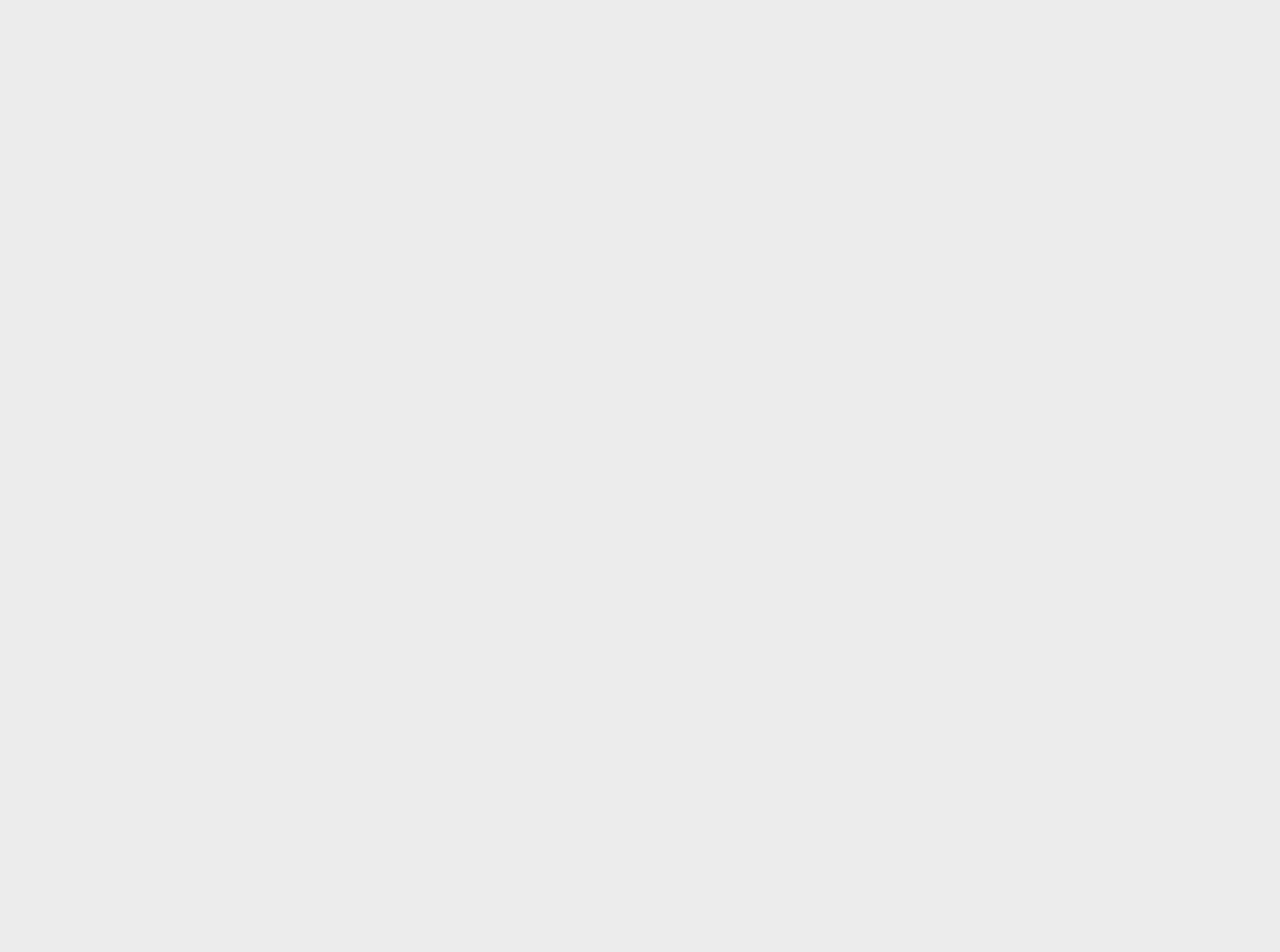
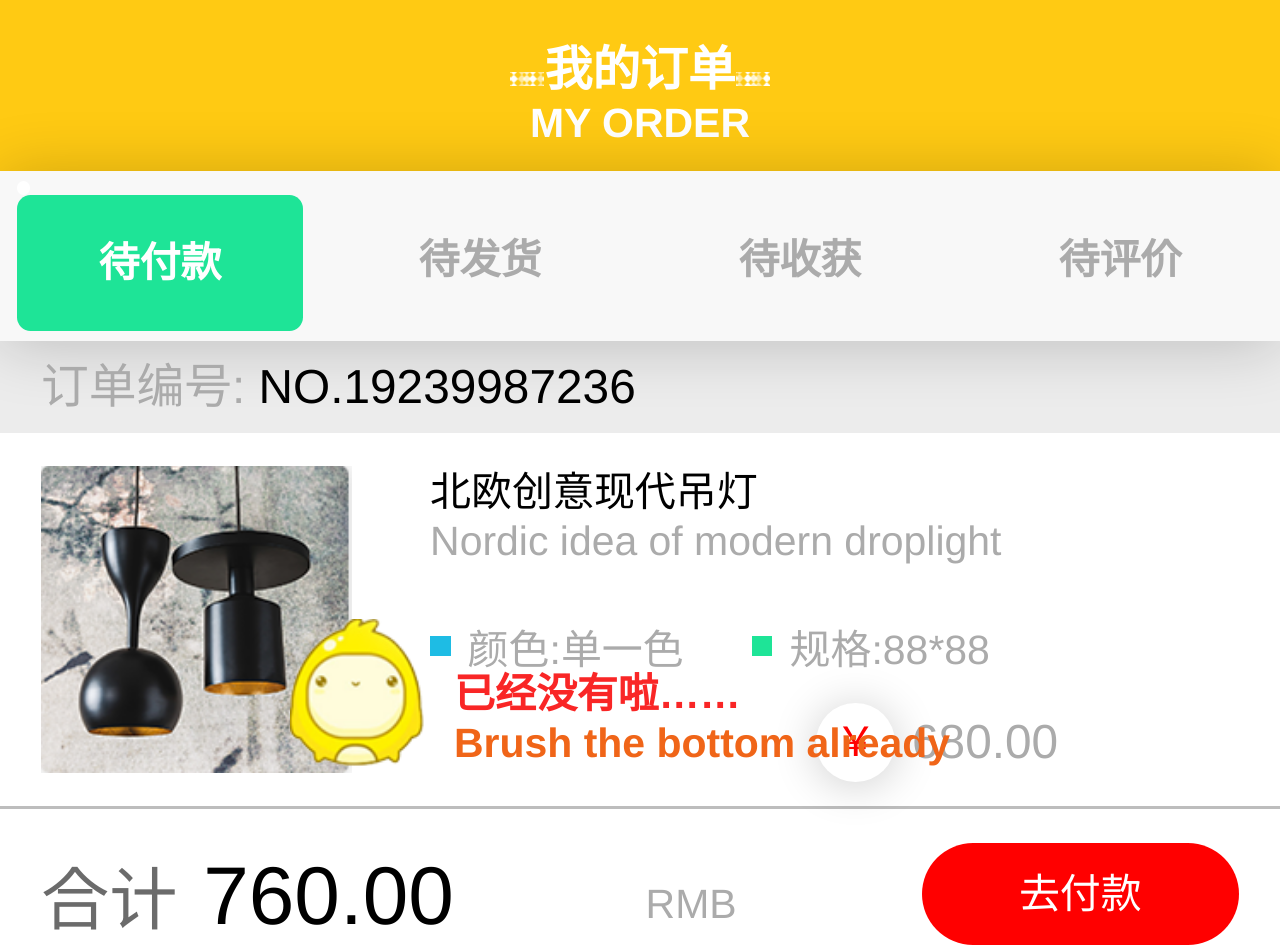
Before and after one commit to innoccent/Universal-Household, a Vue app in the folder index/: page /#/order in a window 1280 px wide. Shown: the top 952 px of the page. Before the commit the page ends 800 px from the top, so only its background shows below. Built offline with nearby package versions, Linux system fonts and the light colour scheme; a small style sheet from the web is missing.

Commit message:
'order+address+detail+me+module'

```diff
--- a/index/src/components/Mode.vue
+++ b/index/src/components/Mode.vue
@@ -2,6 +2,7 @@
     <div>
         <mode_header></mode_header>
         <div class="main">
+            <a href="javascript:;">
                 <div class="main-top">
                     <div class="main-top-main">
                         <div class="main-top-left">
@@ -18,13 +19,16 @@
                         </div>
                     </div>
                 </div>
+            </a>
         </div>
         <mode_list></mode_list>
+        <mode_footer></mode_footer>
     </div>
 </template>
 <script>
     import modeHeader from  './mode/modeHeader.vue'
     import modeList  from  './mode/modeList.vue'
+    import footers from './lib/footer.vue'
     export default{
         data(){
             return {}
@@ -32,6 +36,7 @@
         components:{
             mode_header:modeHeader,
             mode_list:modeList,
+            mode_footer:footers
         }
     }
 </script>
--- /dev/null
+++ b/index/src/components/Order.vue
@@ -0,0 +1,318 @@
+<template>
+    <div  class="order">
+        <meheader></meheader>
+        <div class="box">
+            <ul class="orderlist">
+                <li>
+                    <a href="javascript:;">
+                        <span class="circle"></span>
+                        <h2  :class="{active:state==1}" @click="setState(1)">待付款
+                        </h2>
+                    </a>
+                </li>
+                <li>
+                    <a href="javascript:;">
+                        <h2 :class="{active:state==2}" @click="setState(2)">待发货</h2>
+                    </a>
+
+                </li>
+                <li>
+                    <a href="javascript:;">
+                        <h2 :class="{active:state==3}" @click="setState(3)">待收获</h2>
+                    </a>
+
+                </li>
+                <li>
+                    <a href="javascript:;">
+
+                        <h2 :class="{active:state==4}" @click="setState(4)">待评价</h2>
+
+                    </a>
+
+                </li>
+            </ul>
+            <div class="ordername">
+                <h2>订单编号:    <span>NO.19239987236</span>   </h2>
+            </div>
+            <ul class="orderlistmain">
+                <li>
+                    <ul class="orderpic">
+                       <li class="pic">
+                           <img src="/static/img/nxl_order-1.png" alt="">
+                       </li>
+                        <li class="order-content">
+                            <h2 class="title">北欧创意现代吊灯</h2>
+                            <h3>Nordic idea of modern droplight</h3>
+                            <div class="color">
+                                <div class="color-left">
+                                    <div class="color-1"></div>
+                                    颜色:单一色
+                                </div>
+                                <div class="color-left">
+                                    <div class="color-2"></div>
+                                    规格:88*88
+                                </div>
+                            </div>
+                            <div class="price">
+                                <div class="price-circle">
+                                        ￥
+                                </div>
+                                <div class="pricenum">680.00</div>
+                            </div>
+                        </li>
+                    </ul>
+
+                </li>
+                <div class="pay">
+                    <h2>合计 <span>760.00</span></h2>
+                    <span>RMB</span>
+                    <div class="gopay">去付款</div>
+                </div>
+            </ul>
+
+        </div>
+        <div class="footer">
+            <div class="wawa">
+                <img src="/static/img/nxl_wawa.png" alt="">
+            </div>
+            <div class="wawacontent">
+                <h2>已经没有啦……</h2>
+                <h3>Brush the bottom already</h3>
+            </div>
+        </div>
+    </div>
+</template>
+<script>
+    import meOrder  from './me/meHeader.vue'
+    export default{
+        data(){
+            return {
+                state:1,
+            }
+        },
+        methods:{
+            setState:function (v) {
+                this.state=v;
+            }
+        },
+        components:{
+            meheader:meOrder
+        }
+    }
+</script>
+<style scoped>
+    .box{
+        position: relative;
+        top:0.5rem;
+        left:0;
+    }
+    .orderlist{
+        width:100%;
+        height: 0.5rem;
+        background: #f8f8f8;
+        display: flex;
+        box-shadow: 0 0.01rem 0.19rem rgba(0,0,0,.2);
+    }
+    .orderlist li{
+        width: 25%;
+        height: 100%;
+        display: flex;
+        justify-content:center;
+        align-items: center;
+    }
+    .orderlist li h2{
+        font-size: 0.12rem;
+        color: #ababab;
+        text-align: center;
+    }
+    .orderlist li h2.active{
+        width: 0.84rem;
+        height: 0.4rem;
+        background: #1ee497;
+        color: #fff;
+        text-align: center;
+        line-height: 0.4rem;
+        border-radius: 0.04rem;
+    }
+    .circle{
+        display:flex;
+        width: 0.04rem;
+        height: 0.04rem;
+        border-radius: 50%;
+        background: #fff;
+    }
+    .ordername{
+        width: 100%;
+        height: 0.27rem;
+        padding-left: 0.12rem;
+    }
+    .ordername h2{
+        font-size: 0.14rem;
+        color: #ababab;
+        font-weight: normal;
+        line-height: 0.27rem;
+    }
+    .ordername h2 span{
+        color: #000;
+    }
+    .orderlistmain{
+        width:100%;
+    }
+    .orderlistmain >li{
+        width: 100%;
+        background: #fff;
+        height: 1.1rem;
+        display: flex;
+        padding:0.1rem 0.12rem;
+        border-bottom: 0.01rem solid #bdbdbd;
+    }
+    .orderlistmain li .orderpic{
+        width: 100%;
+        display: flex;
+        justify-content: flex-start;
+        align-items: center;
+    }
+    .orderpic  .pic{
+        display: flex;
+        justify-content: center;
+        align-items: center;
+    }
+    .orderpic  .pic img{
+        width: 0.91rem;
+        height: 0.9rem;
+    }
+    .orderlistmain li .orderpic .order-content{
+        display: flex;
+        flex-direction: column;
+        justify-content: flex-start;
+        align-items: flex-start;
+    }
+     .orderpic li.order-content{
+         padding-left: 0.23rem;
+         text-align: left;
+     }
+    .orderpic .order-content .title{
+        font-size: 0.12rem;
+        font-weight: normal;
+        color: #000;
+    }
+    .orderpic .order-content h3{
+        font-size: 0.12rem;
+        font-weight: normal;
+        color: #ababab;
+    }
+    .color{
+        margin-top: 0.15rem;
+        display: flex;
+        justify-content: space-between;
+    }
+    .color-left{
+        font-size: 0.12rem;
+        color: #ababab;
+        display: flex;
+        align-items: center;
+        margin-right: 0.2rem;
+
+    }
+    .color-1{
+        width: 0.06rem;
+        height: 0.06rem;
+        margin-right: 0.05rem;
+        background: #1ebce4;
+    }
+    .color-2{
+        width: 0.06rem;
+        height: 0.06rem;
+        margin-right: 0.05rem;
+        background: #1ee497;
+    }
+    .price{
+        display: flex;
+        width: 100%;
+        margin-top: 0.08rem;
+        justify-content: flex-end;
+    }
+    .price-circle{
+
+        width: 0.23rem;
+        height: 0.23rem;
+        background: #fff;
+        box-shadow: 0 0.01rem  0.13rem rgba(0,0,0,.2);
+        color: red;
+        border-radius: 50%;
+        font-size: 0.12rem;
+        text-align: center;
+        line-height: 0.23rem;
+        margin-right: 0.05rem;
+    }
+    .pricenum{
+        line-height: 0.23rem;
+        font-size: 0.14rem;
+        color: #ababab;
+    }
+    .pay{
+        width: 100%;
+        height: 0.5rem;
+        padding:0 0.12rem;
+        display: flex;
+        justify-content: space-between;
+        align-items: center;
+        background: #fff;
+    }
+    .pay h2{
+        font-size: 0.2rem;
+        color: #6b6b6b;
+        font-weight: normal;
+    }
+    .pay h2 span{
+        font-size: 0.24rem;
+        color: #000;
+        font-weight: normal;
+    }
+    .pay span{
+        margin-top: 0.06rem;
+        font-size: 0.12rem;
+        color: #ababab;
+        margin-left: 0.02rem;
+    }
+    .gopay{
+        width: 0.93rem;
+        height: 0.3rem;
+        border-radius: 1rem;
+        background: red;
+        font-size: 0.12rem;
+        color: #fff;
+        text-align: center;
+        line-height: 0.3rem;
+    }
+    .footer{
+        position: fixed;
+        left:0;
+        bottom:0;
+        width: 100%;
+        height: 0.71rem;
+    }
+    .wawa{
+
+    }
+    .wawa img{
+        width:0.4rem;
+        height: 0.44rem;
+        position: absolute;
+        left:0.85rem;
+        top:0.18rem;
+    }
+    .wawacontent{
+       position: absolute;
+        left:1.33rem;
+        top: 0.3rem;
+    }
+    .wawacontent  h2{
+        font-size: 0.12rem;
+        color: #f92626;
+    }
+    .wawacontent  h3{
+        font-size: 0.12rem;
+        color: #f06518;
+    }
+</style>
--- a/index/src/components/lib/footer.vue
+++ b/index/src/components/lib/footer.vue
@@ -2,7 +2,7 @@
     <div class="myfooter">
         <ul>
             <li @click="up(1)">
-                <a href="/">
+                <a href="#/home">
                     <img src="../../../static/img/htbimg/home_03.png" alt=""  :class="{'up':active==1}">
                     <p :class="{'active':active==1}">首页</p>
                 </a>
@@ -14,13 +14,13 @@
                 </a>
             </li>
             <li @click="up(3)">
-                <a href="javascript:;">
+                <a href="#/mode">
                     <img src="../../../static/img/htbimg/design_08.png" alt="" :class="{'up':active==3}">
                     <p :class="{'active':active==3}">定制</p>
                 </a>
             </li>
             <li @click="up(4)">
-                <a href="javascript:;">
+                <a href="#/me">
                     <img src="../../../static/img/htbimg/my_10.png" alt="" :class="{'up':active==4}">
                     <p :class="{'active':active==4}">我的</p>
                 </a>
--- a/index/src/components/me/meHeader.vue
+++ b/index/src/components/me/meHeader.vue
@@ -1,10 +1,11 @@
 <template>
     <div class="meheader">
-        <a href="">
+        <slot></slot>
+        <router-link :to="{name:name}">
             <div class="ceter-left">
                 <img src="/static/img/nxl_jiangtou_left.png" alt="">
             </div>
-        </a>
+        </router-link>
         <div class="center-content" v-if="$route.name=='medata'">
             <h1 >个人资料</h1>
             <h2>PERSONAL DATA</h2>
@@ -13,12 +14,18 @@
             <h1 >收货地址</h1>
             <h2>ADDRESS</h2>
         </div>
+        <div class="center-content" v-if="$route.name=='order'">
+            <h1 >我的订单</h1>
+            <h2>MY ORDER</h2>
+        </div>
     </div>
 </template>
 <script>
     export default{
         data(){
-            return {}
+            return {
+                name:this.$route.query.pre
+            }
         }
     }
 </script>
--- a/index/src/components/mode/modeHeader.vue
+++ b/index/src/components/mode/modeHeader.vue
@@ -1,5 +1,5 @@
 <template>
-    <a href="">
+    <a href="#/home">
         <div class="modeheader">
             <div class="center_top">
                 <h1>定制设计</h1>
--- a/index/src/router/index.js
+++ b/index/src/router/index.js
@@ -12,6 +12,9 @@ import  Address from '../components/me/Address'
 import Me  from '../components/Me'
 import GoodsDetails from '../components/GoodsDetails.vue'
 import OnlinePay from '../components/OnlinePay.vue'
+import Order from '../components/Order'
+
+
 Vue.use(Router)
 
 export default new Router({
@@ -50,6 +53,11 @@ export default new Router({
             name: 'me',
             component:Me
         },
+        {
+            path: '/order',
+            name: 'order',
+            component: Order
+        },
       {
           path: '/goodsdetails',
           name: 'goodsdetails',
```
Also changed, not shown: index/src/components/Me.vue (+8 -3 lines), index/static/img/nxl_order-1.png (added), index/static/img/nxl_wawa.png (added). Lines whose indentation alone changed are shown as unchanged.
